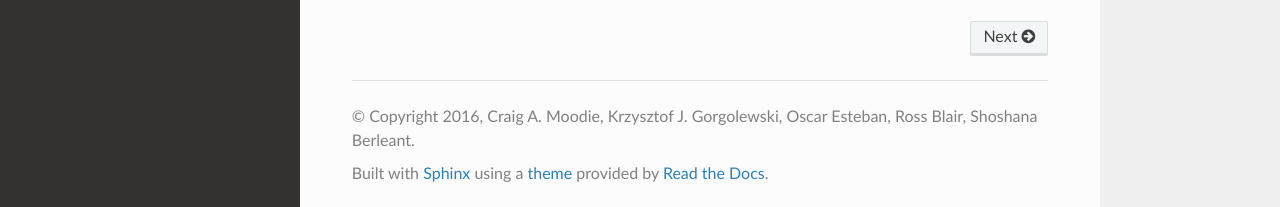
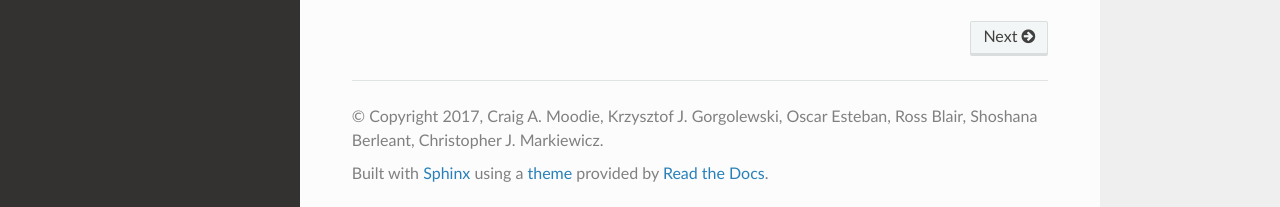
Before and after one commit to yohanchatelain/fmriprep, a Sphinx documentation site: the page built from docs/index.rst, in a window 1280 px wide and 900 px high, scrolled down 2499 px. Shown: the part 690-897 px from the top of the window. Built offline with Sphinx 7.4.7 and the Read the Docs theme 2.0.0, drawn with Linux system fonts in a browser that asks for light colours; the version number could not be read and is left out.

Commit message:
DOC: Update copyright

```diff
--- a/docs/conf.py
+++ b/docs/conf.py
@@ -67,9 +67,10 @@ source_suffix = '.rst'
 master_doc = 'index'
 
 # General information about the project.
-project = u'fmriprep'
-author = u'Craig A. Moodie, Krzysztof J. Gorgolewski, Oscar Esteban, Ross Blair, Shoshana Berleant'
-copyright = u'2016, ' + author
+project = 'fmriprep'
+author = 'Craig A. Moodie, Krzysztof J. Gorgolewski, Oscar Esteban, ' \
+    'Ross Blair, Shoshana Berleant, Christopher J. Markiewicz'
+copyright = '2017, ' + author
 
 # The version info for the project you're documenting, acts as replacement for
 # |version| and |release|, also used in various other places throughout the
```
